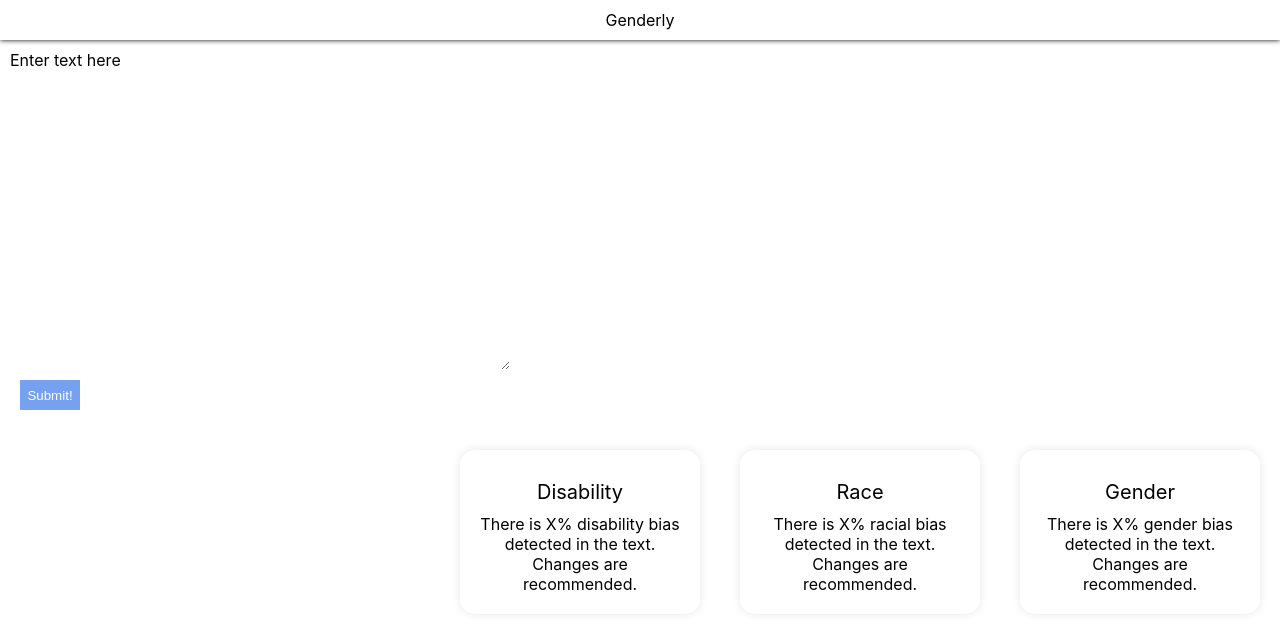
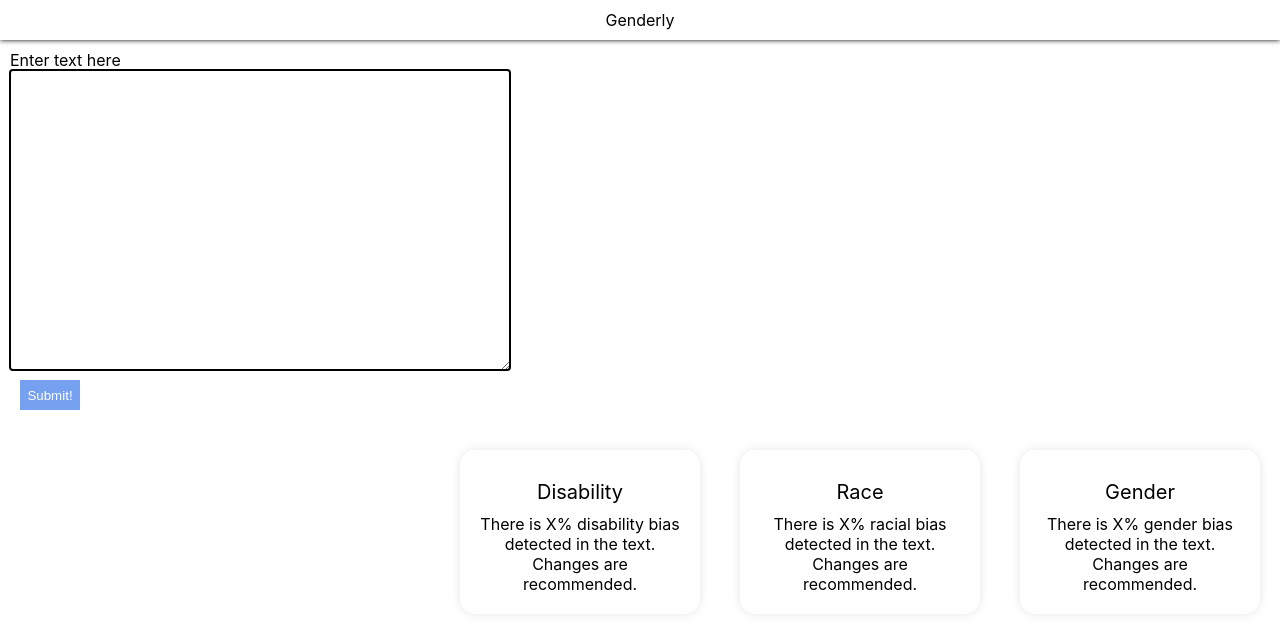
Before and after one commit to bwonCAN/HackCamp2022, a React (Create React App) app in the folder webapp/client/: page / in a window 1280 px wide. Shown: the top 628 px of the page. Built offline with nearby package versions, Linux system fonts and the light colour scheme.

Commit message:
text box outline

```diff
--- a/webapp/client/src/components/Input.css
+++ b/webapp/client/src/components/Input.css
@@ -4,6 +4,7 @@
 .input_box {
     width: 500px;
     height: 300px;
+    outline: auto;
 }
 .input_container {
     display: flex;
--- a/webapp/client/src/components/Profile.js
+++ b/webapp/client/src/components/Profile.js
@@ -5,7 +5,7 @@
     return (
         <div className="profile">
             <p className="heading">{props.heading}</p>
-                <p className="description"> {props.description} </p>
+            <p className="description"> {props.description} </p>
 
 
         </div>
```
